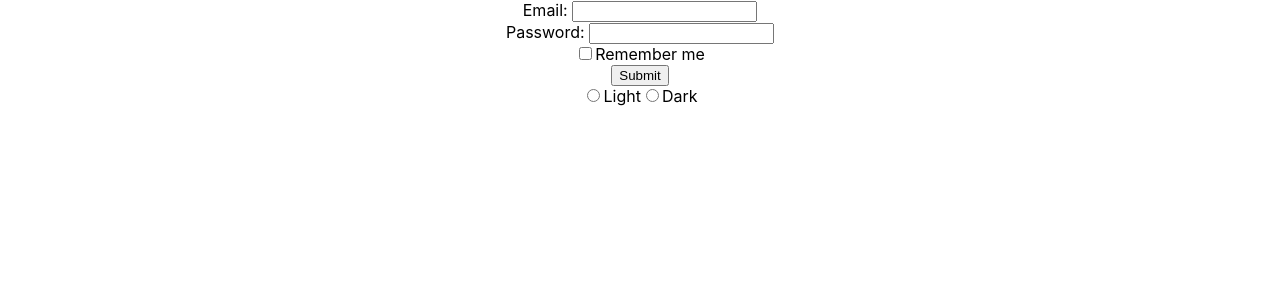
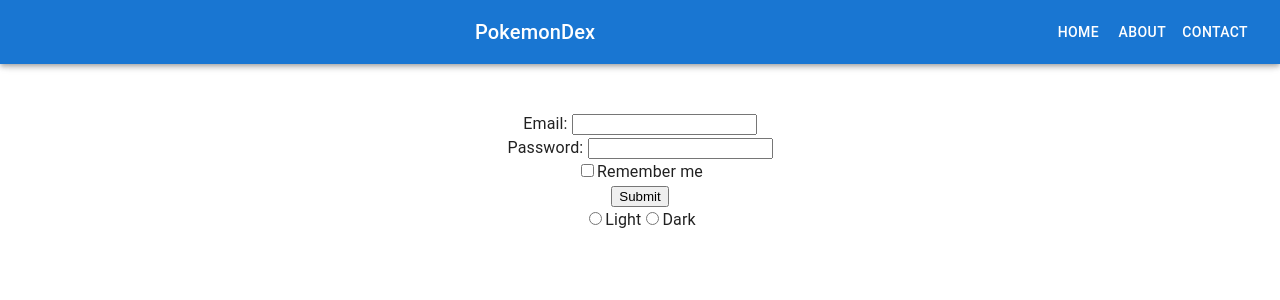
Before and after one commit to PaolaRiosGrageda/Jala.Frontend.PokeProject, a React (Create React App) app: page / in a window 1280 px wide. Shown: the top 300 px of the page. Built offline with nearby package versions, Linux system fonts and the light colour scheme.

Commit message:
add NavBar

```diff
--- a/package.json
+++ b/package.json
@@ -5,6 +5,8 @@
   "dependencies": {
     "@emotion/react": "^11.10.5",
     "@emotion/styled": "^11.10.5",
+    "@mui/icons-material": "^5.11.11",
+    "@mui/lab": "^5.0.0-alpha.123",
     "@mui/material": "^5.11.9",
     "@testing-library/jest-dom": "^5.16.5",
     "@testing-library/react": "^13.4.0",
--- a/src/components/PokemonCard.js
+++ b/src/components/PokemonCard.js
@@ -3,7 +3,7 @@
 import { useState, useEffect, useContext } from 'react';
 import{Card,Avatar,IconButton, CardHeader, CardActions, CardContent, CardMedia, Button, Typography} from '@mui/material';
 import MediaCard from './CustomCards';
-
+import { NavBar } from './UI/NavBar';
 
 function PokemonCard() {
   const pokeApiDomain = `https://pokeapi.co/api/v2/pokemon/`;
@@ -80,6 +80,7 @@
   return (
     <div className="App">
       <header className="App-header">
+      <NavBar>hola </NavBar>
         {
           isLoading ? (
             <>
--- a/src/components/SigInComponent.js
+++ b/src/components/SigInComponent.js
@@ -2,6 +2,8 @@
 import { useState, useEffect } from "react";
 import { useNavigate } from 'react-router-dom';
 import ThemeContext from "./context/ThemeContext";
+import {NavBar} from "./UI/NavBar";
+import DrawerAppBar from "./UI/DrawerAppBar";
 
 
 function SignInComponent(props) {
@@ -72,6 +74,8 @@
 
     return (
         <div className= {data.theme}>
+            {/* <NavBar>hola </NavBar> */}
+            <DrawerAppBar>hooolllaaa</DrawerAppBar>
             <title>{"Sign In"}</title>
             <form onSubmit={handleSubmit}>
                 <label>Email: </label>
--- /dev/null
+++ b/src/components/UI/DrawerAppBar.js
@@ -0,0 +1,114 @@
+import * as React from 'react';
+import PropTypes from 'prop-types';
+import AppBar from '@mui/material/AppBar';
+import Box from '@mui/material/Box';
+import CssBaseline from '@mui/material/CssBaseline';
+import Divider from '@mui/material/Divider';
+import Drawer from '@mui/material/Drawer';
+import IconButton from '@mui/material/IconButton';
+import List from '@mui/material/List';
+import ListItem from '@mui/material/ListItem';
+import ListItemButton from '@mui/material/ListItemButton';
+import ListItemText from '@mui/material/ListItemText';
+import MenuIcon from '@mui/icons-material/Menu';
+import Toolbar from '@mui/material/Toolbar';
+import Typography from '@mui/material/Typography';
+import Button from '@mui/material/Button';
+
+const drawerWidth = 240;
+const navItems = ['Home', 'About', 'Contact'];
+
+function DrawerAppBar(props) {
+  const { window } = props;
+  const [mobileOpen, setMobileOpen] = React.useState(false);
+
+  const handleDrawerToggle = () => {
+    setMobileOpen((prevState) => !prevState);
+  };
+
+  const drawer = (
+    <Box onClick={handleDrawerToggle} sx={{ textAlign: 'center' }}>
+      <Typography variant="h6" sx={{ my: 2 }}>
+        PokemonDex
+      </Typography>
+      <Divider />
+      <List>
+        {navItems.map((item) => (
+          <ListItem key={item} disablePadding>
+            <ListItemButton sx={{ textAlign: 'center' }}>
+              <ListItemText primary={item} />
+            </ListItemButton>
+          </ListItem>
+        ))}
+      </List>
+    </Box>
+  );
+
+  const container = window !== undefined ? () => window().document.body : undefined;
+
+  return (
+    <Box sx={{ display: 'flex' }}>
+      <CssBaseline />
+      <AppBar component="nav">
+        <Toolbar>
+          <IconButton
+            color="inherit"
+            aria-label="open drawer"
+            edge="start"
+            onClick={handleDrawerToggle}
+            sx={{ mr: 2, display: { sm: 'none' } }}
+          >
+            <MenuIcon />
+          </IconButton>
+          <Typography
+            variant="h6"
+            component="div"
+            sx={{ flexGrow: 1, display: { xs: 'none', sm: 'block' } }}
+          >
+            PokemonDex
+          </Typography>
+          <Box sx={{ display: { xs: 'none', sm: 'block' } }}>
+            {navItems.map((item) => (
+              <Button key={item} sx={{ color: '#fff' }}>
+                {item}
+              </Button>
+            ))}
+          </Box>
+        </Toolbar>
+      </AppBar>
+      <Box component="nav">
+        <Drawer
+          container={container}
+          variant="temporary"
+          open={mobileOpen}
+          onClose={handleDrawerToggle}
+          ModalProps={{
+            keepMounted: true, // Better open performance on mobile.
+          }}
+          sx={{
+            display: { xs: 'block', sm: 'none' },
+            '& .MuiDrawer-paper': { boxSizing: 'border-box', width: drawerWidth },
+          }}
+        >
+          {drawer}
+        </Drawer>
+      </Box>
+      <Box component="main" sx={{ p: 3 }}>
+        <Toolbar />
+        <Typography>
+         {/* hola */}
+        </Typography>
+      </Box>
+    </Box>
+  );
+}
+
+DrawerAppBar.propTypes = {
+  /**
+   * Injected by the documentation to work in an iframe.
+   * You won't need it on your project.
+   */
+  window: PropTypes.func,
+};
+
+export default DrawerAppBar;
--- /dev/null
+++ b/src/components/UI/NavBar.js
@@ -0,0 +1,36 @@
+import { AppBar, Grid, IconButton, Toolbar, Typography } from '@mui/material';
+import { LogoutOutlined, MenuOutlined } from '@mui/icons-material';
+
+
+export const NavBar = ({ drawerWidth = 200 }) => {
+
+  return (
+
+    <AppBar
+        position='fixed'
+        sx={{
+            width: { sm: `calc(100% - ${ drawerWidth }px)` },
+            ml: { sm: `${ drawerWidth }px` }
+         }}
+    >
+        <Toolbar>
+            <IconButton
+                color='inherit'
+                edge="start"
+                sx={{ mr: 2, display: { sm: 'none' } }}
+            >
+                <MenuOutlined />
+            </IconButton>
+
+            <Grid container direction='row' justifyContent='space-between' alignItems='center'>
+                <Typography variant='h6' noWrap component='div'> PokemonDex </Typography>
+                {/* <Typography variant='h8' noWrap component='div'> Login </Typography>     */}
+                 <IconButton color='error'>
+                    <LogoutOutlined />
+                </IconButton>
+            </Grid>
+
+        </Toolbar>
+    </AppBar>
+  )
+}
```
Also changed, not shown: 1 other file (tests, documents, lock files or other folders).
